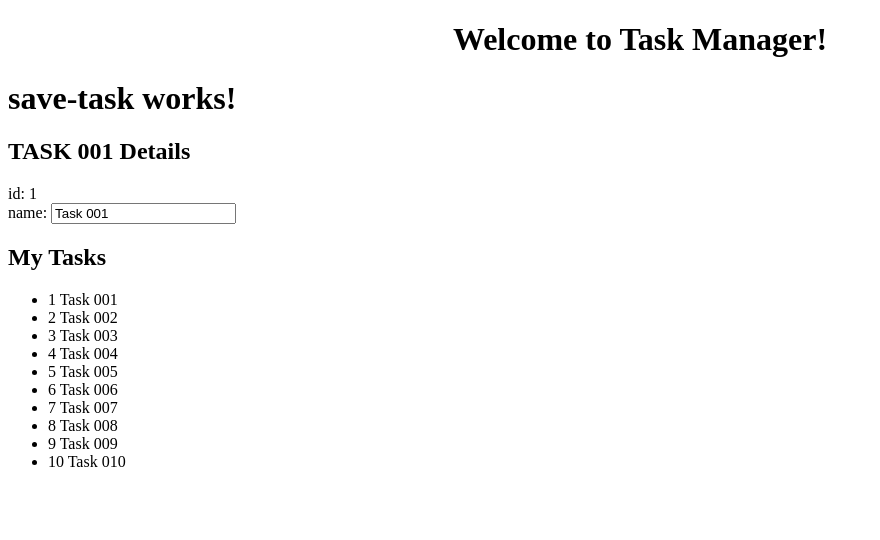
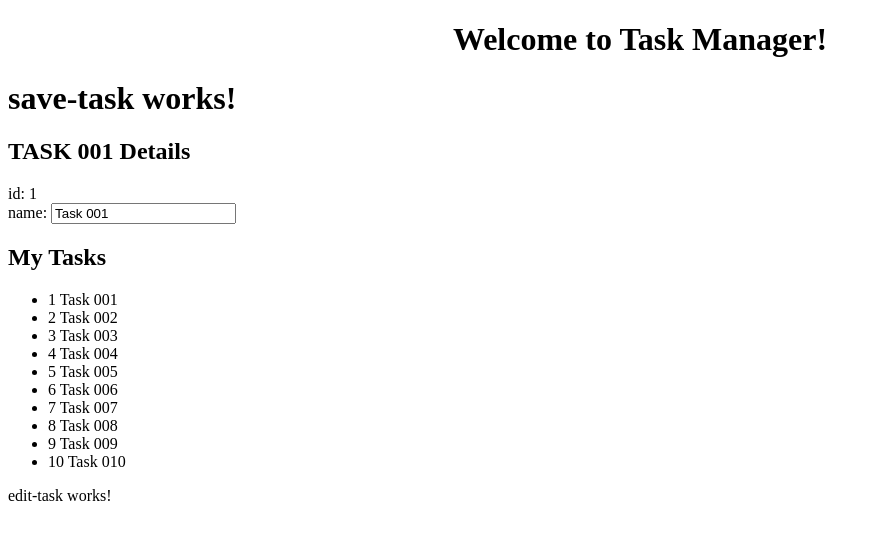
Before and after one commit to frmauro/taksManagerAngularV5, an Angular app: page / in a window 1280 px wide. Shown: the top 540 px of the page, without its empty margins (0-880 px from the left). Built offline with nearby package versions, Linux system fonts and the light colour scheme.

Commit message:
create edit task

```diff
--- a/src/app/app.component.html
+++ b/src/app/app.component.html
@@ -15,3 +15,4 @@
 </ul> -->
 <app-save-task></app-save-task>
 <app-list-task></app-list-task>
+<app-edit-task></app-edit-task>
--- a/src/app/app.module.ts
+++ b/src/app/app.module.ts
@@ -5,12 +5,14 @@ import { FormsModule } from '@angular/forms'; // <-- NgModel lives here
 import { AppComponent } from './app.component';
 import { SaveTaskComponent } from './save-task/save-task.component';
 import { ListTaskComponent } from './list-task/list-task.component';
+import { EditTaskComponent } from './edit-task/edit-task.component';
 
 @NgModule({
   declarations: [
     AppComponent,
     SaveTaskComponent,
-    ListTaskComponent
+    ListTaskComponent,
+    EditTaskComponent
   ],
   imports: [
     BrowserModule,
--- /dev/null
+++ b/src/app/edit-task/edit-task.component.html
@@ -0,0 +1,3 @@
+<p>
+  edit-task works!
+</p>
--- /dev/null
+++ b/src/app/edit-task/edit-task.component.ts
@@ -0,0 +1,15 @@
+import { Component, OnInit } from '@angular/core';
+
+@Component({
+  selector: 'app-edit-task',
+  templateUrl: './edit-task.component.html',
+  styleUrls: ['./edit-task.component.css']
+})
+export class EditTaskComponent implements OnInit {
+
+  constructor() { }
+
+  ngOnInit() {
+  }
+
+}
```
Also changed, not shown: src/app/edit-task/edit-task.component.css (added), 1 other file (tests, documents, lock files or other folders).
